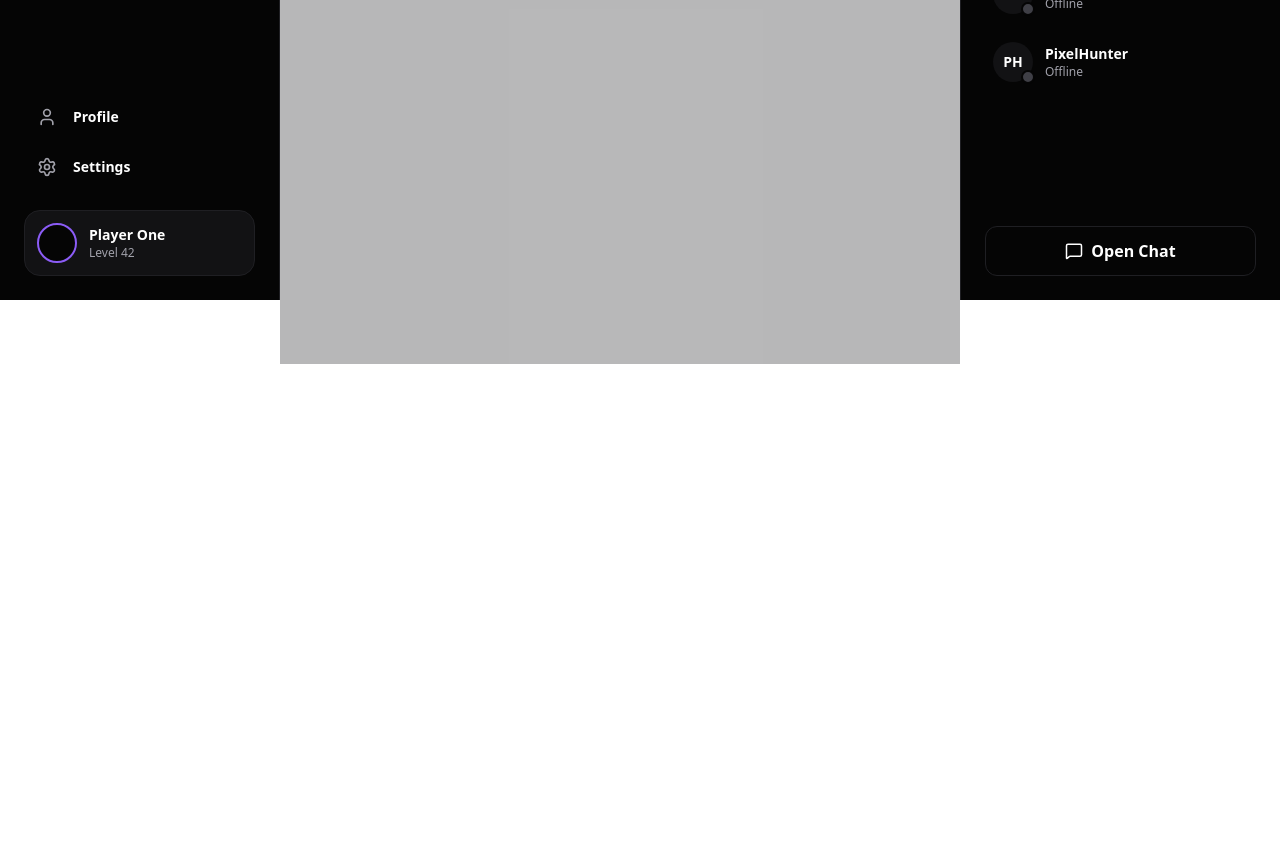
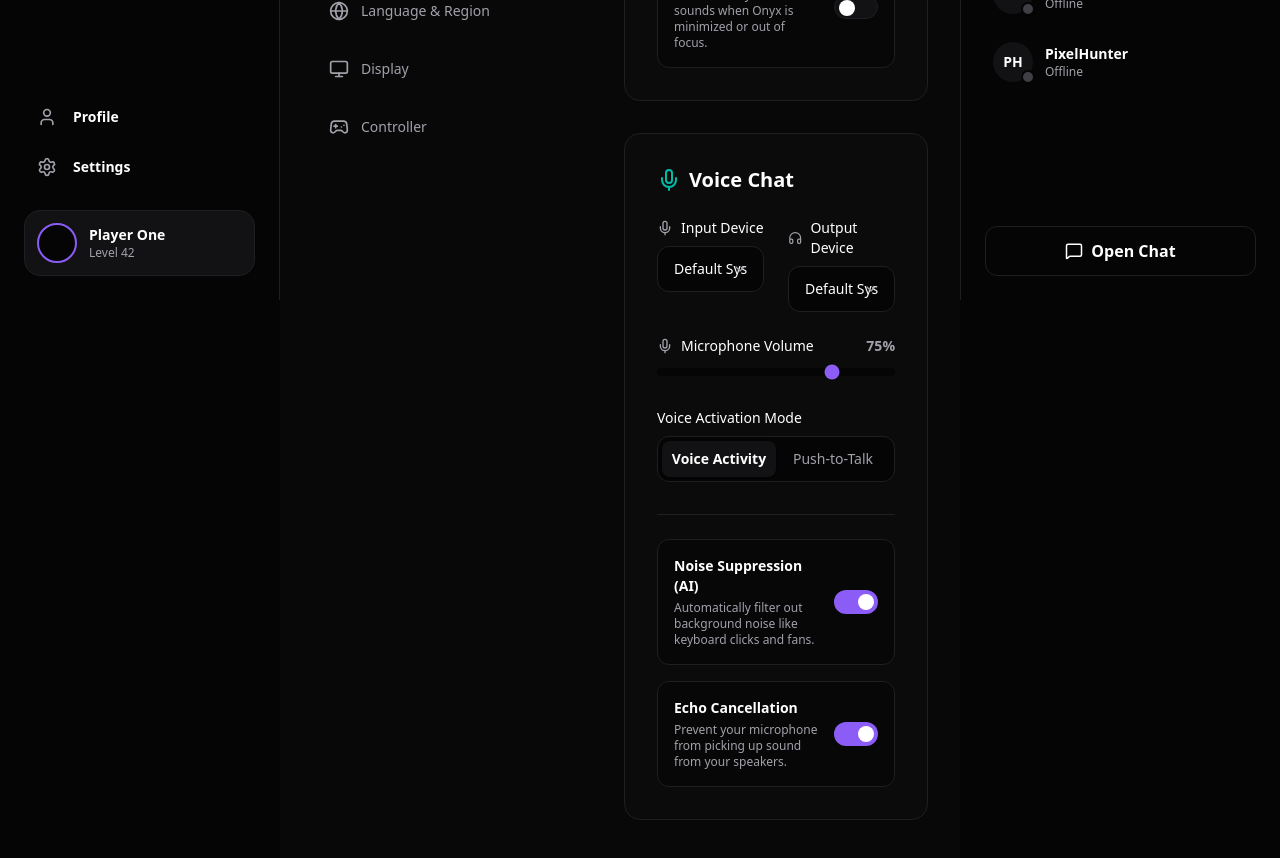
Before and after one commit to turanhsnv-dev/onyx-ecosystem, a Next.js app: page /settings/audio in a window 1280 px wide. Before the commit this address had no page. Shown: the part 500-1358 px from the top of the page. Before the commit the page ends 864 px from the top, so only its background shows below. Built offline with nearby package versions, Linux system fonts and the light colour scheme.

Commit message:
feat: implement audio settings page with volume controls and device configuration

```diff
--- /dev/null
+++ b/src/app/settings/audio/page.tsx
@@ -0,0 +1,139 @@
+"use client";
+import { useState } from "react";
+import { Volume2, Mic, Headphones, Radio, ChevronDown, Activity } from "lucide-react";
+
+const ToggleRow = ({ title, description, defaultChecked }: { title: string, description: string, defaultChecked: boolean }) => {
+  const [isOn, setIsOn] = useState(defaultChecked);
+
+  return (
+    <div className="flex items-center justify-between p-4 bg-background/50 border border-border rounded-xl">
+      <div className="flex flex-col gap-1 pr-4">
+        <span className="font-bold text-white text-sm">{title}</span>
+        <span className="text-xs text-text-muted">{description}</span>
+      </div>
+
+      <button
+        onClick={() => setIsOn(!isOn)}
+        className={`relative w-11 h-6 rounded-full transition-colors duration-300 ease-in-out shrink-0 focus:outline-none ${isOn ? "bg-primary" : "bg-surface border border-border"
+          }`}
+      >
+        <span
+          className={`absolute top-1 left-1 bg-white w-4 h-4 rounded-full transition-transform duration-300 ease-in-out ${isOn ? "translate-x-5" : "translate-x-0"
+            }`}
+        />
+      </button>
+    </div>
+  );
+};
+
+const VolumeSlider = ({ label, icon, defaultValue }: { label: string, icon: React.ReactNode, defaultValue: number }) => {
+  const [val, setVal] = useState(defaultValue);
+
+  return (
+    <div className="flex flex-col gap-3">
+      <div className="flex justify-between items-center text-sm">
+        <span className="flex items-center gap-2 font-medium text-white">{icon} {label}</span>
+        <span className="text-text-muted font-bold">{val}%</span>
+      </div>
+      <input
+        type="range"
+        min="0"
+        max="100"
+        value={val}
+        onChange={(e) => setVal(parseInt(e.target.value))}
+        className="w-full h-2 bg-background rounded-full appearance-none cursor-pointer accent-primary hover:accent-primary/80 transition-all"
+      />
+    </div>
+  );
+};
+
+export default function AudioPage() {
+  return (
+    <div className="flex flex-col gap-8">
+
+      <div className="bg-surface/30 border border-border rounded-2xl p-8">
+        <h3 className="text-xl font-bold text-white mb-6 flex items-center gap-2">
+          <Volume2 className="text-primary" size={24} /> General Audio
+        </h3>
+
+        <div className="flex flex-col gap-6">
+          <VolumeSlider label="Master Volume" icon={<Volume2 size={16} className="text-text-muted" />} defaultValue={80} />
+          <VolumeSlider label="Music Volume" icon={<Radio size={16} className="text-text-muted" />} defaultValue={50} />
+          <VolumeSlider label="Sound Effects (SFX)" icon={<Activity size={16} className="text-text-muted" />} defaultValue={100} />
+
+          <div className="mt-2 border-t border-border pt-6">
+            <ToggleRow
+              title="Mute in Background"
+              description="Automatically mute all sounds when Onyx is minimized or out of focus."
+              defaultChecked={false}
+            />
+          </div>
+        </div>
+      </div>
+
+      <div className="bg-surface/30 border border-border rounded-2xl p-8">
+        <h3 className="text-xl font-bold text-white mb-6 flex items-center gap-2">
+          <Mic className="text-teal-500" size={24} /> Voice Chat
+        </h3>
+
+        <div className="flex flex-col gap-6">
+
+          <div className="grid grid-cols-1 md:grid-cols-2 gap-6">
+            <div className="flex flex-col gap-2">
+              <label className="text-sm font-medium text-white flex items-center gap-2">
+                <Mic size={16} className="text-text-muted" /> Input Device
+              </label>
+              <div className="relative">
+                <select className="w-full bg-background border border-border rounded-xl px-4 py-3 text-sm text-white outline-none focus:border-primary/50 transition-colors appearance-none cursor-pointer">
+                  <option>Default System Microphone</option>
+                  <option>HyperX QuadCast S</option>
+                  <option>Logitech Pro X Wireless</option>
+                </select>
+                <ChevronDown size={16} className="absolute right-4 top-1/2 -translate-y-1/2 text-text-muted pointer-events-none" />
+              </div>
+            </div>
+
+            <div className="flex flex-col gap-2">
+              <label className="text-sm font-medium text-white flex items-center gap-2">
+                <Headphones size={16} className="text-text-muted" /> Output Device
+              </label>
+              <div className="relative">
+                <select className="w-full bg-background border border-border rounded-xl px-4 py-3 text-sm text-white outline-none focus:border-primary/50 transition-colors appearance-none cursor-pointer">
+                  <option>Default System Speakers</option>
+                  <option>HyperX Cloud II Wireless</option>
+                  <option>Digital Audio (S/PDIF)</option>
+                </select>
+                <ChevronDown size={16} className="absolute right-4 top-1/2 -translate-y-1/2 text-text-muted pointer-events-none" />
+              </div>
+            </div>
+          </div>
+
+          <VolumeSlider label="Microphone Volume" icon={<Mic size={16} className="text-text-muted" />} defaultValue={75} />
+
+          <div className="flex flex-col gap-2 mt-2">
+            <label className="text-sm font-medium text-white">Voice Activation Mode</label>
+            <div className="flex bg-background border border-border rounded-xl p-1 w-full max-w-md">
+              <button className="flex-1 py-2 bg-surface text-white rounded-lg text-sm font-bold shadow-sm">Voice Activity</button>
+              <button className="flex-1 py-2 text-text-muted hover:text-white rounded-lg text-sm font-medium transition-colors">Push-to-Talk</button>
+            </div>
+          </div>
+
+          <div className="mt-2 border-t border-border pt-6 flex flex-col gap-4">
+            <ToggleRow
+              title="Noise Suppression (AI)"
+              description="Automatically filter out background noise like keyboard clicks and fans."
+              defaultChecked={true}
+            />
+            <ToggleRow
+              title="Echo Cancellation"
+              description="Prevent your microphone from picking up sound from your speakers."
+              defaultChecked={true}
+            />
+          </div>
+
+        </div>
+      </div>
+
+    </div>
+  );
+}
```
